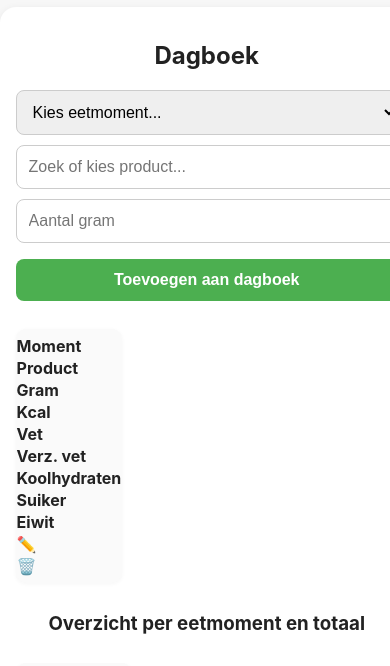
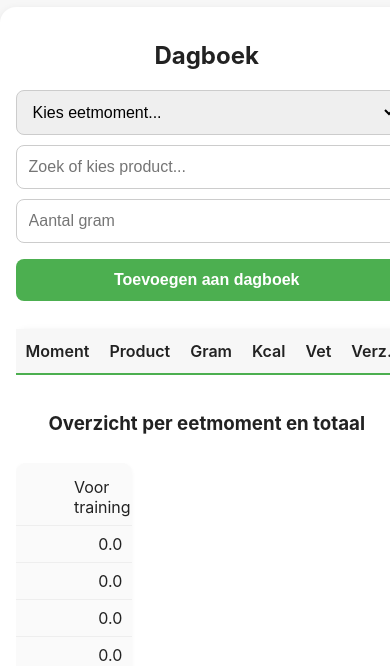
Before and after one commit to kmd98x/foodtracker, a plain HTML site: page index.html in a window 390 px wide. Both pictures are taken after a click on the button "Dagboek". Shown: the part 104-770 px from the top of the page. Drawn offline with nearby package versions, Linux system fonts and the light colour scheme.

Commit message:
fix: responsive table producten tab

```diff
--- a/index.html
+++ b/index.html
@@ -54,6 +54,7 @@
       <input type="number" id="dagboek-gram" placeholder="Aantal gram" min="1" required>
       <button type="submit">Toevoegen aan dagboek</button>
     </form>
+    <div class="dagboek-tabel-wrapper">
       <table id="dagboek-tabel">
         <thead>
           <tr>
@@ -62,6 +63,7 @@
         </thead>
         <tbody></tbody>
       </table>
+    </div>
 
     <!-- Totaal alles en per eetmoment in één tabel -->
     <h3>Overzicht per eetmoment en totaal</h3>
--- a/style.css
+++ b/style.css
@@ -290,13 +290,53 @@ table td:before {
 #producten-tabel tr:last-child td {
     border-bottom: none;
 }
+#producten-tabel tr {
+    display: table-row !important;
+}
+#producten-tabel td, #producten-tabel th {
+    display: table-cell !important;
+    justify-content: unset !important;
+    align-items: unset !important;
+}
+#producten-tabel thead {
+    display: table-header-group !important;
+}
 
-/* Verwijder blokweergave op mobiel voor dagboek-tabel */
-@media (max-width: 700px) {
-  #dagboek-tabel, #dagboek-tabel thead, #dagboek-tabel tbody, #dagboek-tabel th, #dagboek-tabel td, #dagboek-tabel tr {
-    display: table;
-  }
-  #dagboek-tabel td:before {
-    display: none;
-  }
+/* Horizontaal scrollbare dagboek-tabel */
+.dagboek-tabel-wrapper {
+    width: 100%;
+    overflow-x: auto;
+    -webkit-overflow-scrolling: touch;
+    margin-bottom: 18px;
 }
+#dagboek-tabel {
+    min-width: 700px;
+    width: max-content;
+    background: #fff;
+    border-radius: 10px;
+    box-shadow: 0 2px 8px rgba(0,0,0,0.07);
+    font-size: 1em;
+    border-collapse: collapse;
+}
+#dagboek-tabel th, #dagboek-tabel td {
+    padding: 12px 10px;
+    border-bottom: 1px solid #eee;
+    text-align: left;
+    white-space: nowrap;
+}
+#dagboek-tabel th {
+    background: #f7f7f7;
+    color: #222;
+    font-weight: 600;
+    border-bottom: 2px solid #4caf50;
+}
+#dagboek-tabel tr:last-child td {
+    border-bottom: none;
+}
+/* Overschrijf blokweergave voor dagboek-tabel */
+#dagboek-tabel, #dagboek-tabel thead, #dagboek-tabel tbody, #dagboek-tabel th, #dagboek-tabel td, #dagboek-tabel tr {
+    display: revert !important;
+}
+#dagboek-tabel td:before {
+    display: none !important;
+}
```
Lines whose indentation alone changed are shown as unchanged.
